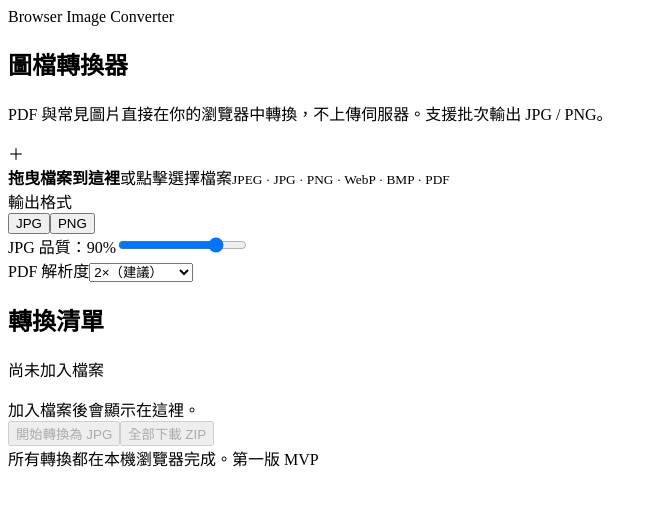
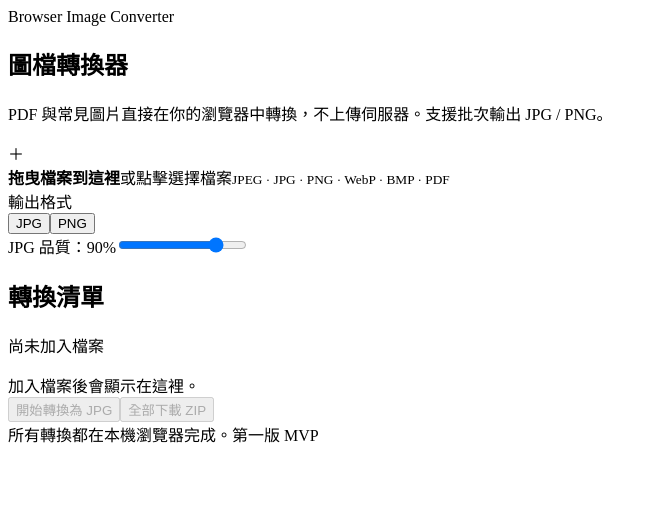
Before and after one commit to crytropy/image-converter, a React (Vite) app: page / in a window 1280 px wide. Shown: the top 506 px of the page, without its empty margins (0-657 px from the left). Built offline with nearby package versions, Linux system fonts and the light colour scheme; the HTML template or start-up script is replaced by a standard one.

Commit message:
Use maximum PDF resolution by default

```diff
--- a/src/App.tsx
+++ b/src/App.tsx
@@ -30,7 +30,6 @@ export default function App() {
   const [jobs, setJobs] = useState<ConversionJob[]>([])
   const [outputFormat, setOutputFormat] = useState<OutputFormat>('jpeg')
   const [quality, setQuality] = useState(0.9)
-  const [pdfScale, setPdfScale] = useState(2)
   const [isConverting, setIsConverting] = useState(false)
   const [dragActive, setDragActive] = useState(false)
   const [notice, setNotice] = useState('')
@@ -118,7 +117,7 @@ export default function App() {
           source.file,
           outputFormat,
           quality,
-          pdfScale,
+          3,
           (progress) => {
             setJobs((current) =>
               current.map((job) => (job.id === id ? { ...job, progress } : job)),
@@ -257,21 +256,6 @@ export default function App() {
             onChange={(event) => setQuality(Number(event.target.value))}
           />
         </div>
-
-        <div className="setting-group">
-          <label htmlFor="pdfScale">PDF 解析度</label>
-          <select
-            id="pdfScale"
-            value={pdfScale}
-            disabled={isConverting}
-            onChange={(event) => setPdfScale(Number(event.target.value))}
-          >
-            <option value={1}>1×（較小）</option>
-            <option value={1.5}>1.5×</option>
-            <option value={2}>2×（建議）</option>
-            <option value={3}>3×（較清晰）</option>
-          </select>
-        </div>
       </section>
 
       <section className="panel files-panel">
```
